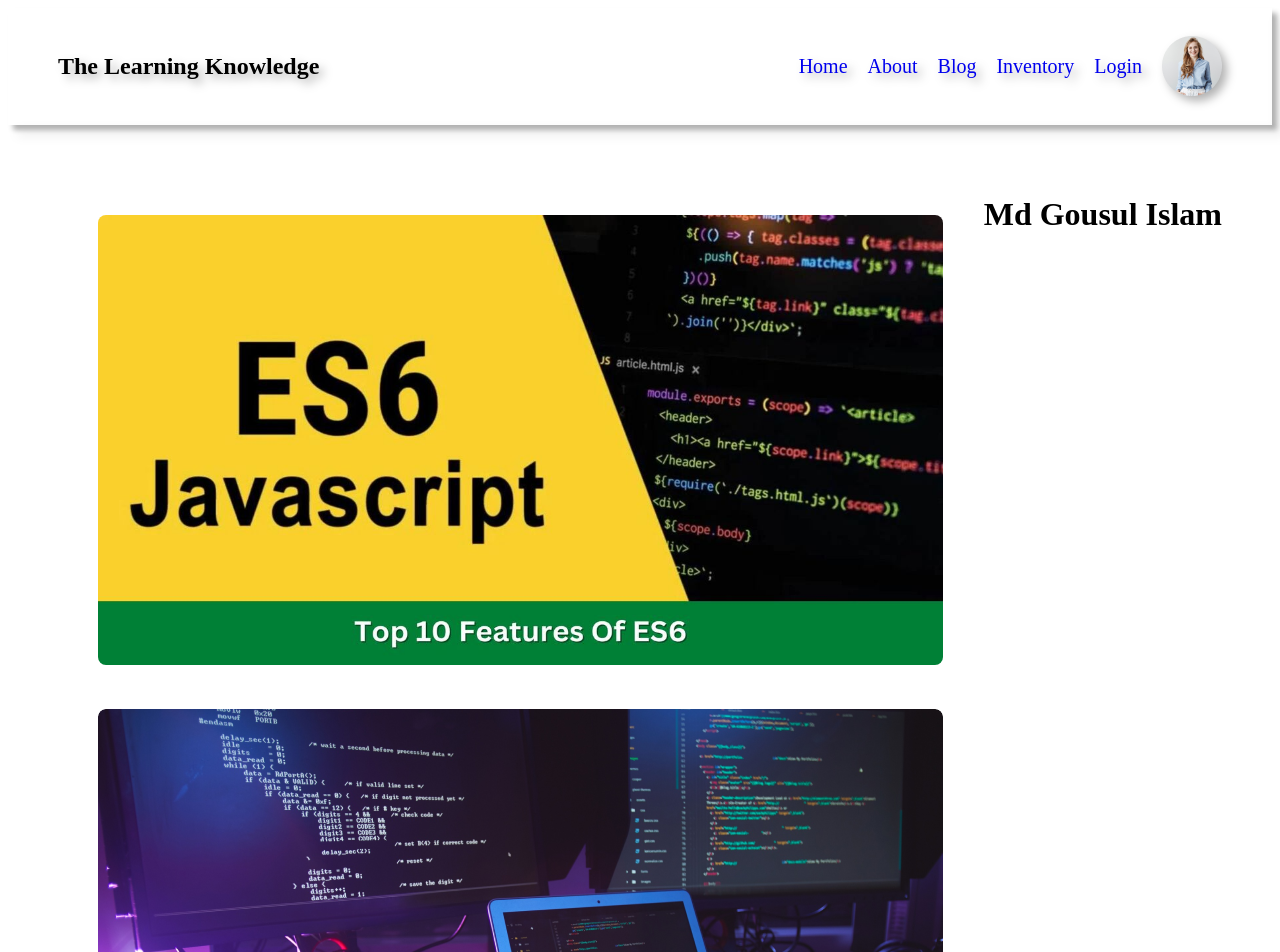
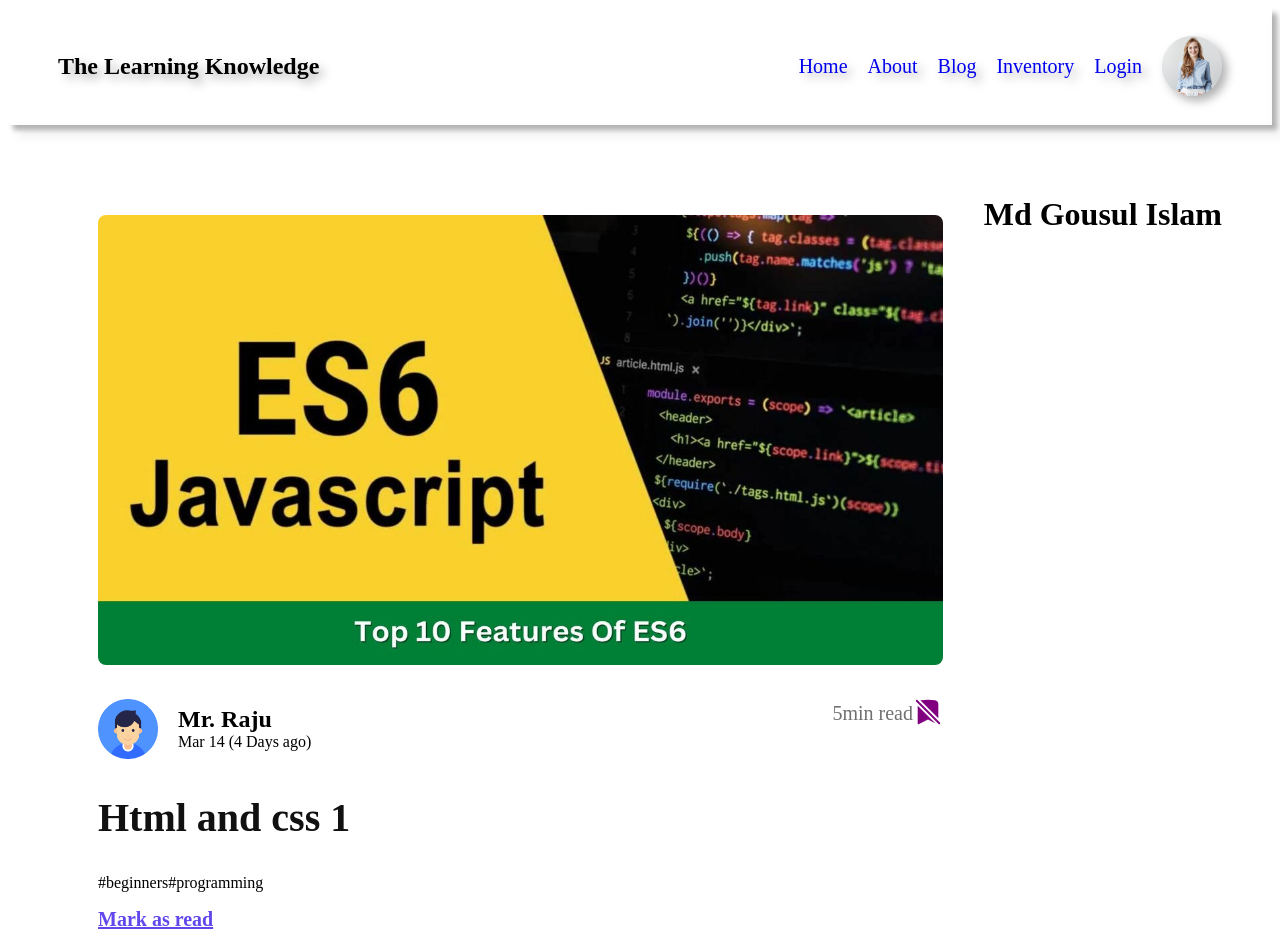
Before and after one commit to mdgausulislam/react-learning-knowledge-project, a React (Vite) app: page / in a window 1280 px wide. Shown: the top 952 px of the page. Built offline with nearby package versions, Linux system fonts and the light colour scheme.

Commit message:
update card

```diff
--- a/package.json
+++ b/package.json
@@ -13,6 +13,7 @@
     "@fortawesome/fontawesome-svg-core": "^6.4.2",
     "@fortawesome/free-solid-svg-icons": "^6.4.2",
     "@fortawesome/react-fontawesome": "^0.2.0",
+    "@heroicons/react": "^2.0.18",
     "react": "^18.2.0",
     "react-dom": "^18.2.0",
     "react-icons": "^4.11.0"
--- a/src/components/Blog/Blog.css
+++ b/src/components/Blog/Blog.css
@@ -1,9 +1,69 @@
-.blog-container{
+.blog-container {
     margin: 40px;
 }
 
-.blog-container img {
+.image-cover {
     width: 845px;
     height: 450px;
     border-radius: 8px;
 }
+
+.image-profile {
+    width: 60px;
+    height: 60px;
+    margin-right: 20px;
+}
+
+.icon-bookmark {
+    width: 30px;
+    height: 30px;
+    color: purple;
+}
+
+.profile-info {
+    display: flex;
+    align-items: center;
+    justify-content: space-between;
+}
+
+.profile-details {
+    display: flex;
+    align-items: center;
+    margin-top: 30px;
+}
+
+.date {
+    margin: 0px;
+}
+
+.title {
+    margin: 0px;
+}
+
+.bookmark-read {
+    color: rgba(17, 17, 17, 0.60);
+    font-size: 20px;
+    font-weight: 500;
+
+}
+
+.title-text {
+    margin-top: 35px;
+    color: #111;
+    font-size: 40px;
+    font-weight: 700;
+}
+
+.mark-as-read {
+    color: #6047EC;
+    font-family: Exo 2;
+    font-size: 20px;
+    font-style: normal;
+    font-weight: 600;
+    line-height: normal;
+    text-decoration-line: underline;
+}
+.details-read{
+    display: flex;
+    align-items: center;
+}
--- a/src/components/Blog/Blog.jsx
+++ b/src/components/Blog/Blog.jsx
@@ -1,11 +1,37 @@
 import React from 'react';
 import './Blog.css';
+import { BeakerIcon, BookmarkSlashIcon } from '@heroicons/react/24/solid'
 
-const Blog = ({blog}) => {
-    const {coder,date,icon,img,name,reading,text}=blog;
+
+const Blog = ({ blog }) => {
+    const { id, coder, date, icon, img, name, reading, text, profile } = blog;
     return (
         <div className='blog-container'>
-           <img src={img} alt="" />
+            <img className='image-cover' src={img} alt="" />
+            <div className='profile-info'>
+                <div className='profile-details'>
+                    <img className='image-profile' src={profile} alt="" />
+                    <div>
+                        <h2 className='title'>{name}</h2>
+                        <p className='date'>{date}</p>
+                    </div>
+                </div>
+                <div className='details-read'>
+                    <div>
+                        <p className='bookmark-read'>{reading}min read</p>
+                    </div>
+                    <div>
+                        <span> <BookmarkSlashIcon className='icon-bookmark' /> </span>
+                    </div>
+
+                </div>
+            </div>
+
+            <h2 className='title-text'>{text}</h2>
+            <p>{coder}</p>
+
+            <a className='mark-as-read' href="">Mark as read</a>
+
         </div>
     );
 };
```
Also changed, not shown: src/components/Bookmarks/Bookmarks.jsx (added, +11 -0 lines), 1 other file (tests, documents, lock files or other folders).
